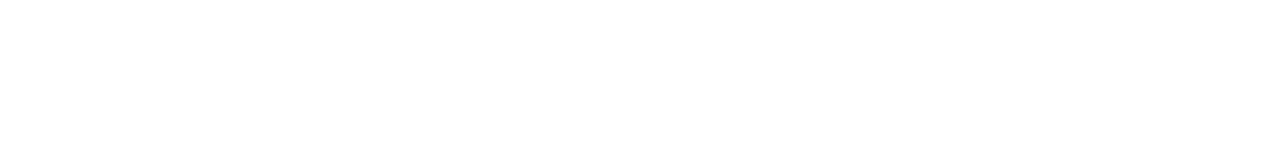
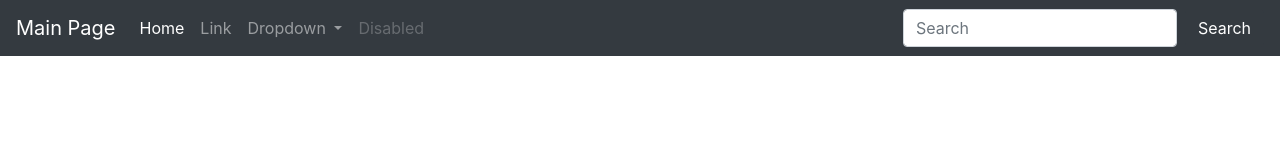
Before and after one commit to Egocomedis/Bootstrap_Example, a plain HTML site: page index.html in a window 1280 px wide. Drawn offline with nearby package versions, Linux system fonts and the light colour scheme.

Commit message:
added Dark Navbar

```diff
--- a/index.html
+++ b/index.html
@@ -12,6 +12,42 @@
   </head>
   <body>
 
+    <nav class="navbar navbar-expand-lg navbar-dark bg-dark">
+        <a class="navbar-brand" href="#">Main Page</a>
+        <button class="navbar-toggler" type="button" data-toggle="collapse" data-target="#navbarSupportedContent" aria-controls="navbarSupportedContent" aria-expanded="false" aria-label="Toggle navigation">
+          <span class="navbar-toggler-icon"></span>
+        </button>
+
+        <div class="collapse navbar-collapse" id="navbarSupportedContent">
+          <ul class="navbar-nav mr-auto">
+            <li class="nav-item active">
+              <a class="nav-link" href="#">Home <span class="sr-only">(current)</span></a>
+            </li>
+            <li class="nav-item">
+              <a class="nav-link" href="#">Link</a>
+            </li>
+            <li class="nav-item dropdown">
+              <a class="nav-link dropdown-toggle" href="#" id="navbarDropdown" role="button" data-toggle="dropdown" aria-haspopup="true" aria-expanded="false">
+                Dropdown
+              </a>
+              <div class="dropdown-menu" aria-labelledby="navbarDropdown">
+                <a class="dropdown-item" href="#">Action</a>
+                <a class="dropdown-item" href="#">Another action</a>
+                <div class="dropdown-divider"></div>
+                <a class="dropdown-item" href="#">Something else here</a>
+              </div>
+            </li>
+            <li class="nav-item">
+              <a class="nav-link disabled" href="#" tabindex="-1" aria-disabled="true">Disabled</a>
+            </li>
+          </ul>
+          <form class="form-inline my-2 my-lg-0">
+            <input class="form-control mr-sm-2" type="search" placeholder="Search" aria-label="Search">
+            <button class="btn btn-dark my-2 my-sm-0" type="submit">Search</button>
+          </form>
+        </div>
+      </nav>
+
     <!-- Option 2: Separate Popper and Bootstrap JS -->
 
     <script src="https://code.jquery.com/jquery-3.5.1.slim.min.js" integrity="sha384-DfXdz2htPH0lsSSs5nCTpuj/zy4C+OGpamoFVy38MVBnE+IbbVYUew+OrCXaRkfj" crossorigin="anonymous"></script>
```
